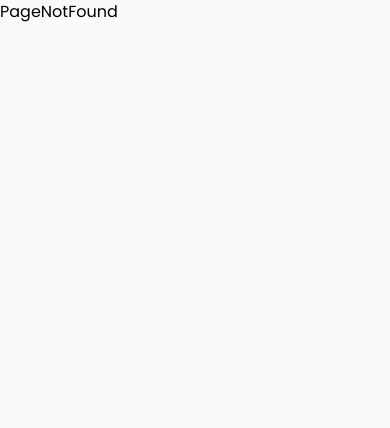
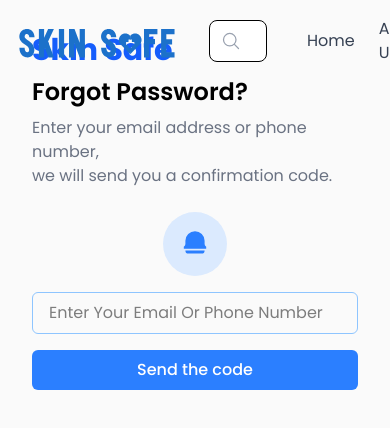
Before and after one commit to KhaledSaeed004/Skin-Safe-Frontend, a React (Vite) app: page /resetpassword in a window 390 px wide. Shown: the top 428 px of the page. Built offline with nearby package versions, Linux system fonts and the light colour scheme.

Commit message:
login-page

```diff
--- a/package.json
+++ b/package.json
@@ -20,7 +20,8 @@
     "react-dom": "^19.0.0",
     "react-router-dom": "^7.5.0",
     "tailwind-merge": "^3.2.0",
-    "tailwindcss": "^4.1.3"
+    "tailwindcss": "^4.1.3",
+    "zustand": "^5.0.3"
   },
   "devDependencies": {
     "@eslint/js": "^9.21.0",
--- /dev/null
+++ b/services/state/store.js
@@ -0,0 +1,9 @@
+// store.js
+import create from "zustand";
+
+const useStore = create((set) => ({
+  showPassword: false,
+  toggleShowPassword: () => set((state) => ({ showPassword: !state.showPassword })),
+}));
+
+export default useStore;
--- a/src/App.jsx
+++ b/src/App.jsx
@@ -10,6 +10,7 @@ import PageNotFound from "./pages/PageNotFound";
 import AboutUs from "./pages/AboutUs";
 import History from "./pages/History";
 import Articles from "./pages/Articles";
+import ForgotPassword from "./pages/Passwordreset";
 
 function App() {
   return (
@@ -19,6 +20,7 @@ function App() {
           <Route path="/" element={<Home />} />
           <Route path="/about-us" element={<AboutUs />} />
           <Route path="/history" element={<History />} />
+
           <Route path="/scan" element={<Scan />} />
           <Route path="/articles" element={<Articles />} />
           <Route path="/profile" element={<Profile />} />
@@ -28,6 +30,7 @@ function App() {
         </Route>
         <Route path="/login" element={<Login />} />
         <Route path="/signup" element={<SignUp />} />
+        <Route path="/resetpassword" element={<ForgotPassword />} />
         <Route path="*" element={<PageNotFound />} />
       </Routes>
     </BrowserRouter>
--- a/src/components/Header.jsx
+++ b/src/components/Header.jsx
@@ -71,12 +71,15 @@ function Header() {
             </ul>
           </nav>
 
-          <div className="flex items-center gap-2">
-            <Button variant="primary">Login</Button>
-            <Button variant="secondary">Sign Up</Button>
+          <Link to="/login">
+  <Button variant="primary">Login</Button>
+</Link>
+<Link to="/signup">
+<Button variant="secondary">Sign up</Button>
+</Link>
           </div>
         </div>
-      </div>
+
     </header>
   );
 }
--- /dev/null
+++ b/src/components/ui/rightsideimage.jsx
@@ -0,0 +1,15 @@
+import React from "react";
+
+const RightSideImage = () => {
+  return (
+    <div className="hidden md:block md:w-1/2">
+      <img
+        src="/women.png" // ✅ Don't include "/public" in the path
+        alt="Skin Check"
+        className="w-full h-full object-cover opacity-50"
+      />
+    </div>
+  );
+};
+
+export default RightSideImage;
--- a/src/pages/Login.jsx
+++ b/src/pages/Login.jsx
@@ -1,5 +1,107 @@
-function Login() {
-  return <div>Login</div>;
-}
+import React, { useState } from "react";
+import Header from "../components/Header";
+import { EyeIcon, EyeSlashIcon } from "@heroicons/react/24/outline";
+import RightSideImage from "../components/ui/rightsideimage";
+
+const Login = () => {
+  const [showPassword, setShowPassword] = useState(false);
+
+  return (
+    <>
+      <Header />
+
+      <div className="min-h-screen flex items-center justify-center bg-gray-50 mt-15">
+        <div className="flex w-full max-w-6xl shadow-lg rounded-lg overflow-hidden bg-white">
+          {/* Left: Login Form */}
+          <div className="w-full md:w-1/2 p-8 md:p-12">
+            <h2 className="text-3xl font-bold mb-2">Welcome back</h2>
+            <p className="text-gray-500 mb-6">
+              Glad to see you again 👋 Login to your account below
+            </p>
+
+            {/* Social Login */}
+            <div className="relative mb-6 text-gray-500 text-sm text-center">
+              <span className="absolute left-0 top-1/2 w-1/3 border-t border-gray-300 -translate-y-1/2"></span>
+              Or Sign in with
+              <span className="absolute right-0 top-1/2 w-1/3 border-t border-gray-300 -translate-y-1/2"></span>
+            </div>
+
+            <div className="space-y-4 mb-6">
+              <button className="w-full flex items-center justify-center gap-2 border rounded-md py-2">
+                <img
+                  src="https://www.svgrepo.com/show/475656/google-color.svg"
+                  alt="Google"
+                  className="w-5 h-5"
+                />
+                Sign in with Google
+              </button>
+            </div>
+
+            {/* Form */}
+            <form className="space-y-4">
+              <div>
+                <label className="block font-semibold">Email</label>
+                <input
+                  type="text"
+                  placeholder="Enter Your Email Or Phone Number"
+                  className="w-full border rounded-md px-4 py-2 mt-1 focus:outline-none focus:ring-2 focus:ring-blue-400"
+                />
+              </div>
+
+              <div>
+                <label className="block font-semibold">Password</label>
+                <div className="relative">
+                  <input
+                    type={showPassword ? "text" : "password"}
+                    placeholder="Enter Your Password"
+                    className="w-full border rounded-md px-4 py-2 mt-1 pr-10 focus:outline-none focus:ring-2 focus:ring-blue-400"
+                  />
+                  <span
+                    className="absolute top-1/2 right-3 transform -translate-y-1/2 cursor-pointer text-gray-500"
+                    onClick={() => setShowPassword((prev) => !prev)}
+                  >
+                    {showPassword ? (
+                      <EyeSlashIcon className="h-5 w-5" />
+                    ) : (
+                      <EyeIcon className="h-5 w-5" />
+                    )}
+                  </span>
+                </div>
+              </div>
+
+              <div className="flex items-center justify-between text-sm">
+                <label className="flex items-center gap-2">
+                  <input type="checkbox" className="accent-blue-500" />
+                  Remember me
+                </label>
+                <a href="#" className="text-red-500 font-medium">
+                  Forget Password?
+                </a>
+              </div>
+
+              {/* ✅ Login Button */}
+              <button
+                type="submit"
+                className="w-full bg-blue-500 text-white font-semibold py-2 rounded-md hover:bg-blue-600 transition duration-200"
+              >
+                Login
+              </button>
+            </form>
+
+            <p className="text-sm text-center mt-4">
+              Don’t have an account?{" "}
+              <a href="#" className="text-blue-500 font-semibold">
+                Sign up
+              </a>
+            </p>
+          </div>
+
+          {/* Right: Image */}
+<RightSideImage/>
+        </div>
+      </div>
+    </>
+  );
+};
 
 export default Login;
--- /dev/null
+++ b/src/pages/Passwordreset.jsx
@@ -0,0 +1,63 @@
+import React from "react";
+import RightsideImage from "../components/ui/rightsideimage";
+import Header from "../components/Header";
+
+const ForgotPassword = () => {
+  return (
+    <>
+    <Header/>
+    <div className="min-h-screen flex flex-col md:flex-row w-full">
+      {/* Left Side - Form */}
+      <div className="w-full md:w-1/2 flex justify-center items-center p-8">
+        <div className="max-w-md w-full">
+          {/* Logo */}
+          <h1 className="text-3xl font-bold text-blue-600 mb-2">Skin Safe</h1>
+
+          {/* Heading */}
+          <h2 className="text-2xl font-semibold mb-2">Forgot Password?</h2>
+          <p className="text-gray-500 mb-6">
+            Enter your email address or phone number,<br />
+            we will send you a confirmation code.
+          </p>
+
+          {/* Icon */}
+          <div className="flex justify-center mb-4">
+            <div className="bg-blue-100 p-4 rounded-full">
+              <svg
+                xmlns="http://www.w3.org/2000/svg"
+                className="h-8 w-8 text-blue-500"
+                viewBox="0 0 20 20"
+                fill="currentColor"
+              >
+                <path
+                  fillRule="evenodd"
+                  d="M10 2a6 6 0 00-6 6v2a2 2 0 01-1 1.732V13h14v-1.268A2 2 0 0116 10V8a6 6 0 00-6-6zM4 14h12a2 2 0 01-2 2H6a2 2 0 01-2-2z"
+                  clipRule="evenodd"
+                />
+              </svg>
+            </div>
+          </div>
+
+          {/* Input */}
+          <input
+            type="text"
+            placeholder="Enter Your Email Or Phone Number"
+            className="w-full border border-blue-300 rounded-md px-4 py-2 mb-4 focus:outline-none focus:ring-2 focus:ring-blue-400"
+          />
+
+          {/* Button */}
+          <button
+            className="w-full bg-blue-500 hover:bg-blue-600 text-white font-medium py-2 rounded-md transition"
+          >
+            Send the code
+          </button>
+        </div>
+      </div>
+
+      <RightsideImage/>
+    </div>
+    </>
+  );
+};
+
+export default ForgotPassword;
```
Also changed, not shown: public/women.png (added), 1 other file (tests, documents, lock files or other folders).
